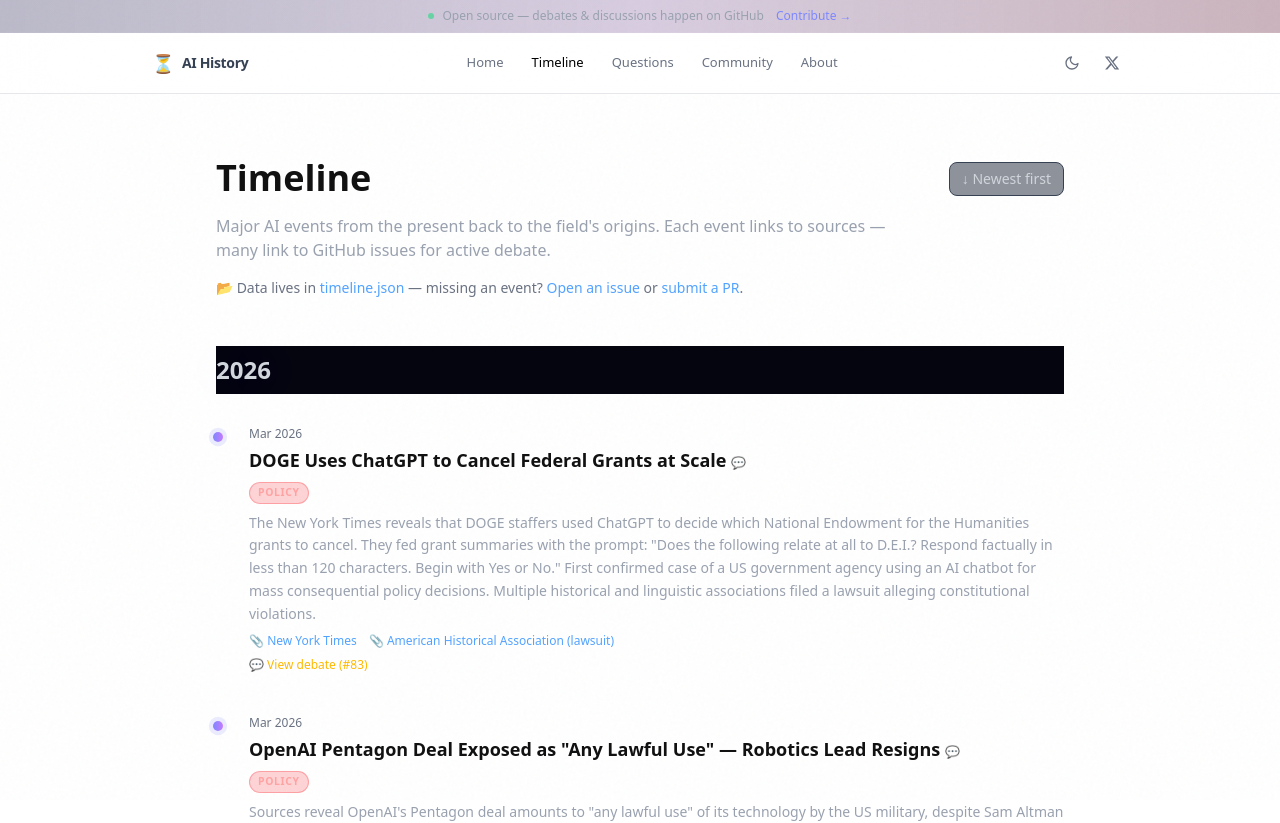
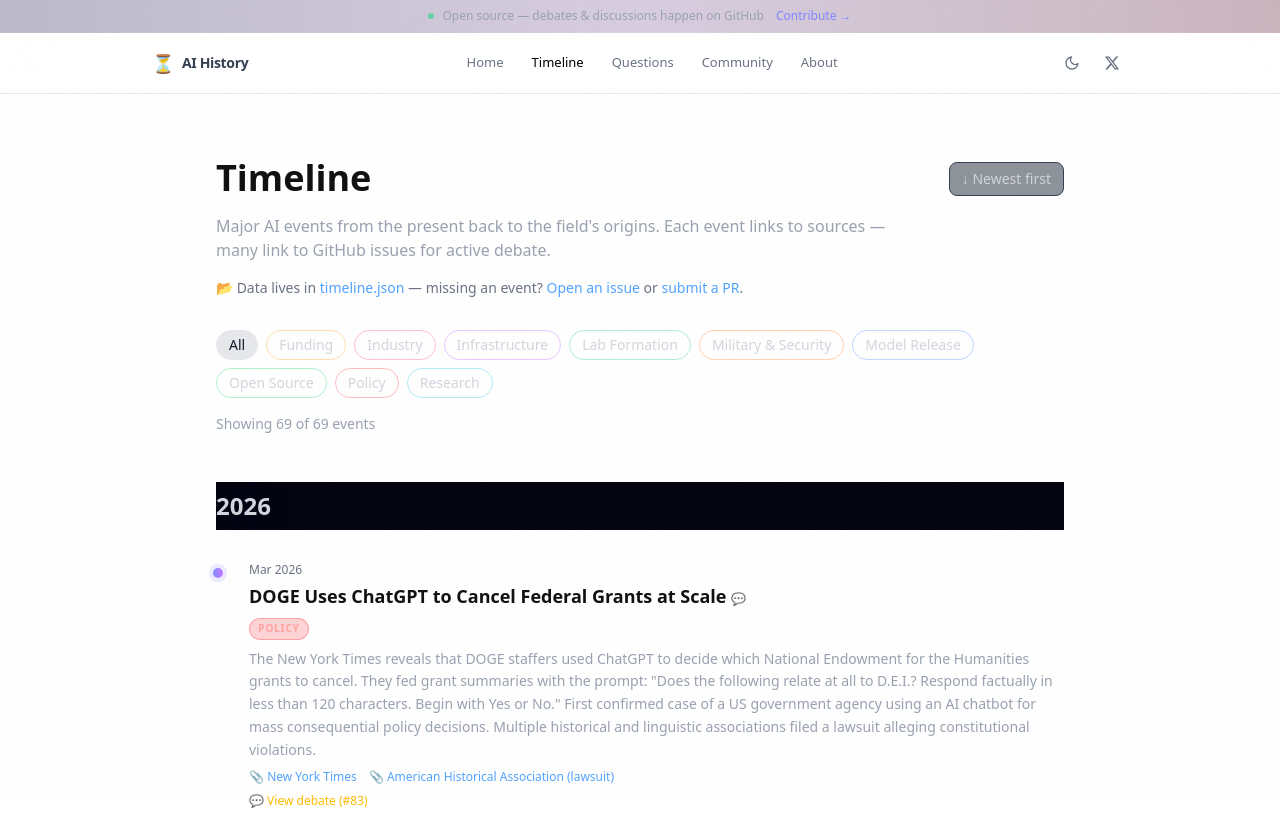
Before and after one commit to Deva-me-AI/AI-History-in-the-Making, a Next.js app: page /timeline in a window 1280 px wide. Shown: the top 823 px of the page. Built offline with nearby package versions, Linux system fonts and the light colour scheme.

Commit message:
feat: add tag filtering system to timeline

```diff
--- a/src/app/timeline/page.tsx
+++ b/src/app/timeline/page.tsx
@@ -27,6 +27,7 @@
   Infrastructure: "bg-purple-500/20 text-purple-300 border-purple-500/30",
   Industry: "bg-pink-500/20 text-pink-300 border-pink-500/30",
   Research: "bg-cyan-500/20 text-cyan-300 border-cyan-500/30",
+  "Military & Security": "bg-orange-500/20 text-orange-300 border-orange-500/30",
 };
 
 function formatDate(dateStr: string): string {
@@ -46,13 +47,23 @@
 
 export default function TimelinePage() {
   const [newestFirst, setNewestFirst] = useState(true);
+  const [selectedCategories, setSelectedCategories] = useState<string[]>([]);
 
-  const events: TimelineEvent[] = [...timelineData].sort((a, b) => {
+  const allEvents = timelineData as TimelineEvent[];
+  const allCategories = Array.from(new Set(allEvents.map((event) => event.category))).sort((a, b) =>
+    a.localeCompare(b)
+  );
+
+  const filteredEvents = allEvents.filter((event) => {
+    if (selectedCategories.length === 0) return true;
+    return selectedCategories.includes(event.category);
+  });
+
+  const events: TimelineEvent[] = [...filteredEvents].sort((a, b) => {
     const diff = new Date(a.date).getTime() - new Date(b.date).getTime();
     return newestFirst ? -diff : diff;
   });
 
-  // Group by year
   const years: Record<string, TimelineEvent[]> = {};
   for (const event of events) {
     const year = getYear(event.date);
@@ -75,7 +86,7 @@
         Major AI events from {newestFirst ? "the present back to the field's origins" : "the field's origins to the present"}.
         Each event links to sources — many link to GitHub issues for active debate.
       </p>
-      <p className="text-gray-500 text-sm mb-12">
+      <p className="text-gray-500 text-sm mb-8">
         📂 Data lives in{" "}
         <a
           href={`${REPO}/blob/main/data/timeline.json`}
@@ -106,8 +117,47 @@
         .
       </p>
 
+      <div className="flex flex-wrap gap-2 mb-4">
+        <button
+          onClick={() => setSelectedCategories([])}
+          className={`rounded-full border px-3 py-1 text-sm transition-colors ${
+            selectedCategories.length === 0
+              ? "bg-gray-200 text-gray-900 border-gray-200"
+              : "border-gray-600 text-gray-300 hover:border-gray-500 hover:text-white"
+          }`}
+        >
+          All
+        </button>
+        {allCategories.map((category) => {
+          const isSelected = selectedCategories.includes(category);
+          const colorClass =
+            categoryColors[category] || "bg-gray-500/20 text-gray-300 border-gray-500/30";
+          const outlinedClass = `${colorClass.replace(/bg-\S+/g, "bg-transparent").replace(/text-\S+/g, "text-gray-300")}`;
+
+          return (
+            <button
+              key={category}
+              onClick={() =>
+                setSelectedCategories((prev) =>
+                  prev.includes(category)
+                    ? prev.filter((item) => item !== category)
+                    : [...prev, category]
+                )
+              }
+              className={`rounded-full border px-3 py-1 text-sm transition-colors ${
+                isSelected ? colorClass : outlinedClass
+              }`}
+            >
+              {category}
+            </button>
+          );
+        })}
+      </div>
+
+      <p className="text-sm text-gray-400 mb-12">Showing {events.length} of {allEvents.length} events</p>
+
       {Object.entries(years)
-        .sort(([a], [b]) => newestFirst ? Number(b) - Number(a) : Number(a) - Number(b))
+        .sort(([a], [b]) => (newestFirst ? Number(b) - Number(a) : Number(a) - Number(b)))
         .map(([year, yearEvents]) => (
           <div key={year} className="mb-16">
             <h2 className="text-2xl font-bold mb-8 text-gray-300 sticky top-[57px] bg-[#050510] py-2 z-10 year-header">
@@ -118,9 +168,7 @@
                 <div key={`${event.date}-${i}`} className="mb-10 relative timeline-event">
                   <div className="absolute -left-[calc(2rem+4px)] top-1.5 h-2.5 w-2.5 rounded-full bg-gradient-to-r from-indigo-400 to-purple-400 timeline-dot" />
 
-                <div className="text-xs text-gray-500 mb-1">
-                  {formatDate(event.date)}
-                </div>
+                  <div className="text-xs text-gray-500 mb-1">{formatDate(event.date)}</div>
                   {event.issueNumber ? (
                     <a
                       href={`${REPO}/issues/${event.issueNumber}`}
@@ -135,15 +183,12 @@
                   )}
                   <span
                     className={`category-badge inline-block mb-2 border ${
-                    categoryColors[event.category] ||
-                    "bg-gray-500/20 text-gray-300 border-gray-500/30"
+                      categoryColors[event.category] || "bg-gray-500/20 text-gray-300 border-gray-500/30"
                     }`}
                   >
                     {event.category}
                   </span>
-                <p className="text-gray-400 text-sm leading-relaxed break-words">
-                  {event.description}
-                </p>
+                  <p className="text-gray-400 text-sm leading-relaxed break-words">{event.description}</p>
 
                   {event.sources && event.sources.length > 0 && (
                     <div className="flex flex-wrap gap-3 mt-2">
```
Lines whose indentation alone changed are shown as unchanged.
